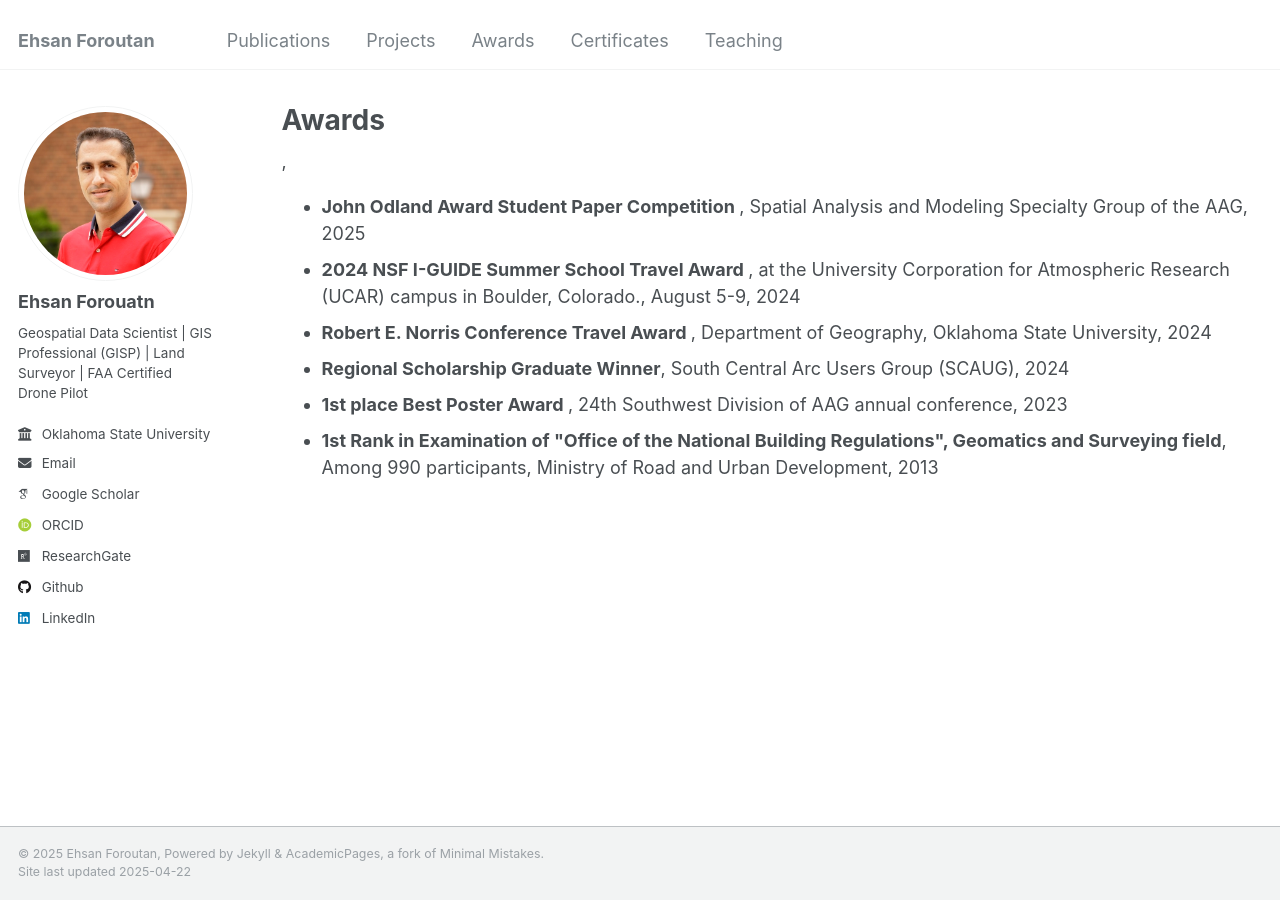
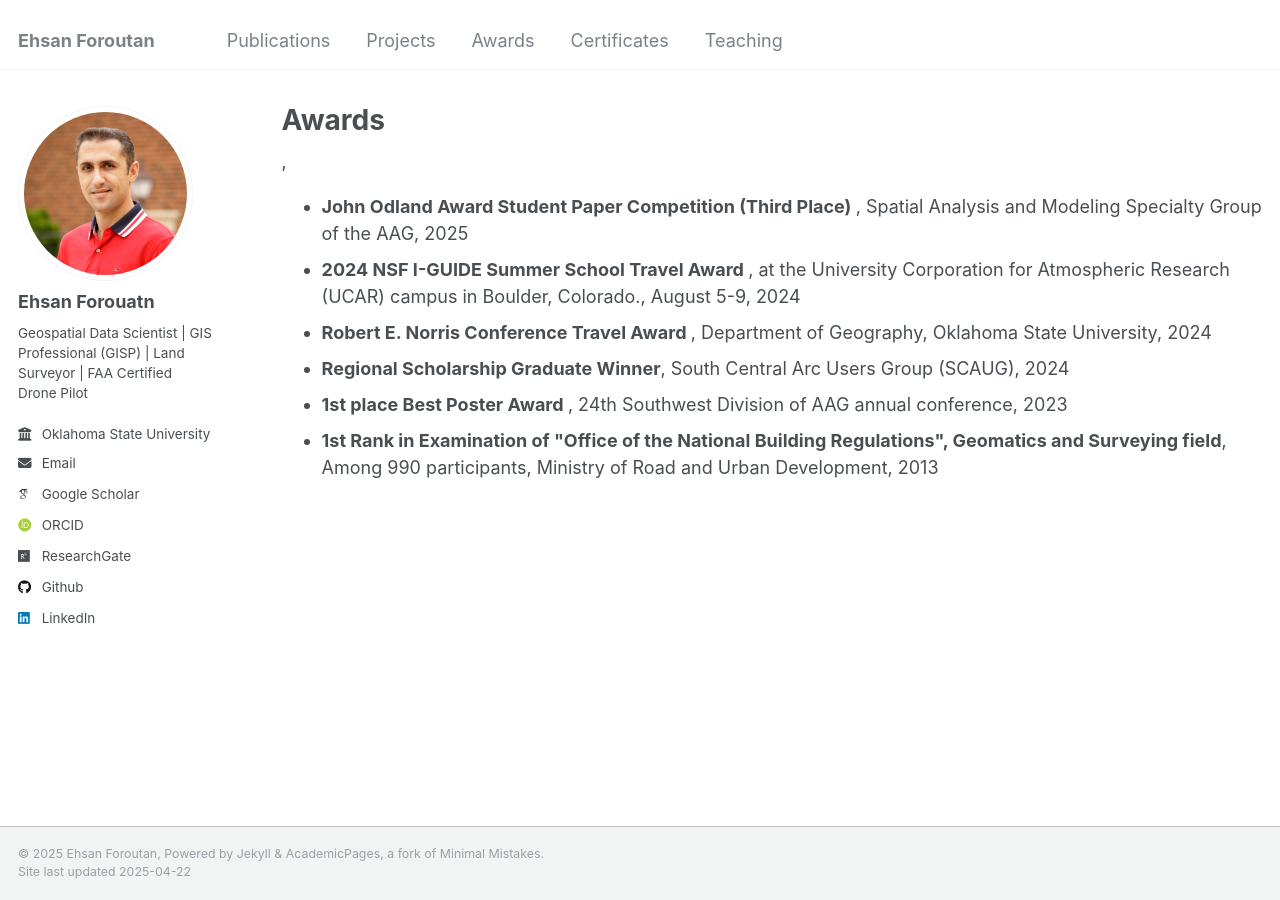
Before and after one commit to eforoutan/eforoutan.github.io, a Jekyll site: the page built from _pages/awards.html, in a window 1280 px wide. Built offline with Jekyll 4.4.1, drawn with Linux system fonts in a browser that asks for light colours; some web fonts are replaced.

Commit message:
Update awards.html

```diff
--- a/_pages/awards.html
+++ b/_pages/awards.html
@@ -9,7 +9,7 @@ author_profile: true
 
 
 <ul>
-  <li><strong>John Odland Award Student Paper Competition </strong>, Spatial Analysis and Modeling Specialty Group of the AAG, 2025 </li>
+  <li><strong>John Odland Award Student Paper Competition (Third Place) </strong>, Spatial Analysis and Modeling Specialty Group of the AAG, 2025 </li>
   <li><strong>
 2024 NSF I-GUIDE Summer School Travel Award </strong>, at the University Corporation for Atmospheric Research (UCAR) campus in Boulder, Colorado., August 5-9, 2024 </li>
   <li><strong>Robert E. Norris Conference Travel Award </strong>, Department of Geography, Oklahoma State University, 2024 </li>
```
